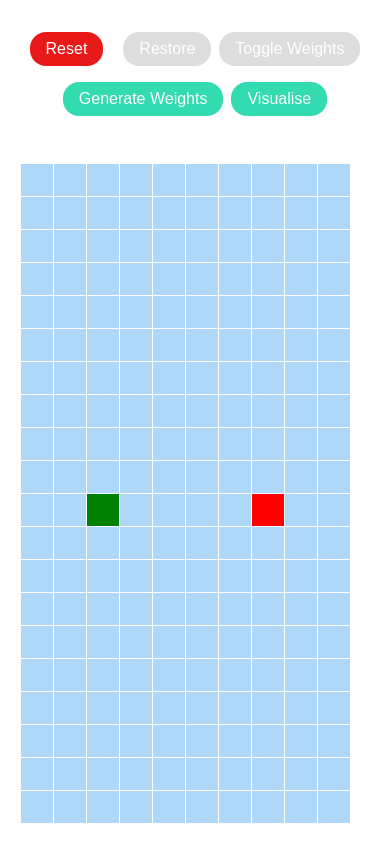
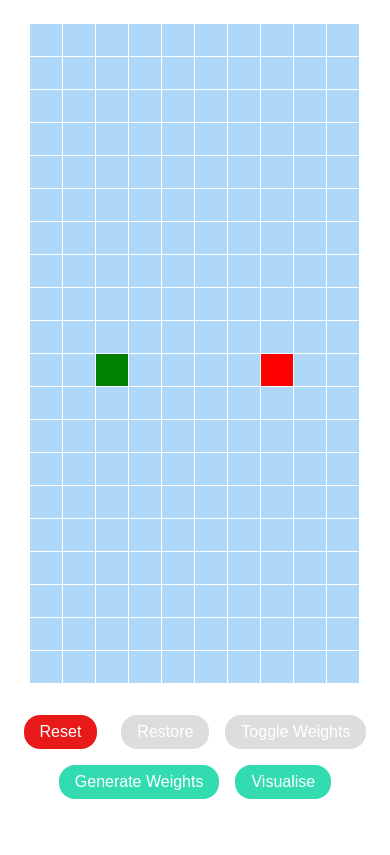
Before and after one commit to Kiyeo/pathfinding-visualiser, a React (Create React App) app: page / in a window 390 px wide. Built offline with nearby package versions, Linux system fonts and the light colour scheme.

Commit message:
Move buttons below grid when on mobile devices

```diff
--- a/src/App.css
+++ b/src/App.css
@@ -1,5 +1,16 @@
 .App {
   text-align: center;
+}
+.button-container {
+  text-align: center;
+  margin: 2rem auto;
+}
+
+@media (max-width: 1080px) {
+  .App {
+    display: flex;
+    flex-direction: column-reverse;
+  }
 }
 
 @media (max-width: 333px) {
--- a/src/App.js
+++ b/src/App.js
@@ -448,13 +448,7 @@ const App = () => {
         style={{ display: "none" }}
       ></div>
       <div className="App">
-        <div
-          className="button-container"
-          style={{
-            textAlign: "center",
-            margin: "2rem auto",
-          }}
-        >
+        <div className="button-container">
           <Button type={"reset"} handleFunction={() => resetGrid()}></Button>
           <Button
             type={"restore"}
@@ -498,15 +492,14 @@ const App = () => {
           style={{
             margin: "auto",
             display: "grid",
+            marginTop: "1rem",
 
             gridTemplateColumns: `repeat(${NUM_COLUMNS}, ${NODE_REM}rem)`,
             gridTemplateRows: `repeat(${NUM_ROWS}, ${NODE_REM}rem)`,
             gap: "1px",
             //makes the grid width relative to sum of all node pixels
             // 1px === 0.06rem. NUM_COLUMNS * 0.06 is to account for the gap of 1px
-            width: `${
-              NUM_COLUMNS * NODE_REM + (NUM_COLUMNS + NUM_ROWS) * 0.06
-            }rem`,
+            width: `${NUM_COLUMNS * NODE_REM + NUM_COLUMNS * 0.06}rem`,
             touchAction: "none",
             fontFamily: "Alcubierre",
             fontSize: "1rem",
--- a/src/components/Button.css
+++ b/src/components/Button.css
@@ -1,5 +1,5 @@
 button {
-  margin: auto 0.25rem 1rem 0.25rem;
+  margin: auto 0.5rem 1rem 0.5rem;
   cursor: pointer;
   padding: 0.5rem 1rem 0.5rem 1rem;
   background: rgba(0, 211, 158, 0.8);
```
